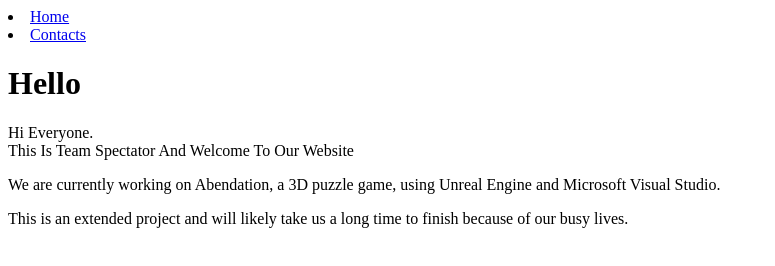
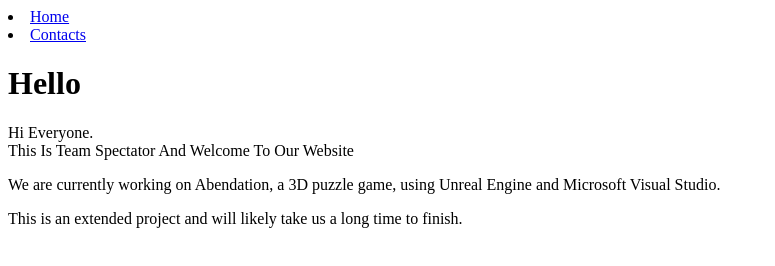
Before and after one commit to Team-Spectator/about-Team-Spectatoe, a plain HTML site: page index.html in a window 1280 px wide. Shown: the whole page, without its empty margins (0-775 px from the left). Drawn offline with Linux system fonts and the light colour scheme.

Commit message:
Update index.html

```diff
--- a/index.html
+++ b/index.html
@@ -11,6 +11,6 @@
    <h1> Hello </h1>
     <p>Hi Everyone. <br>This Is Team Spectator And Welcome To Our Website</p>
     <p>We are currently working on Abendation, a 3D puzzle game, using Unreal Engine and Microsoft Visual Studio.<br></p>
-    <p>This is an extended project and will likely take us a long time to finish because of our busy lives.<br></p>
+    <p>This is an extended project and will likely take us a long time to finish.<br></p>
   </body>
 </html>
```
